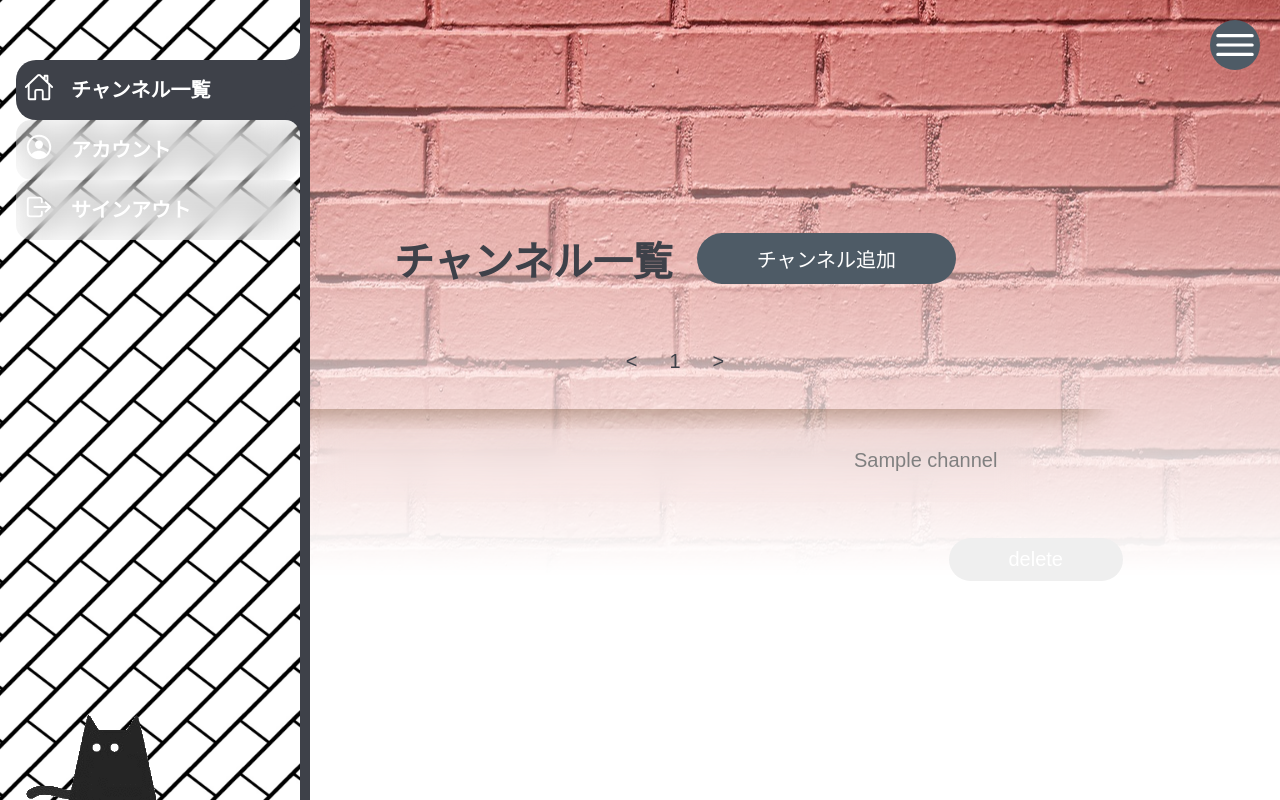
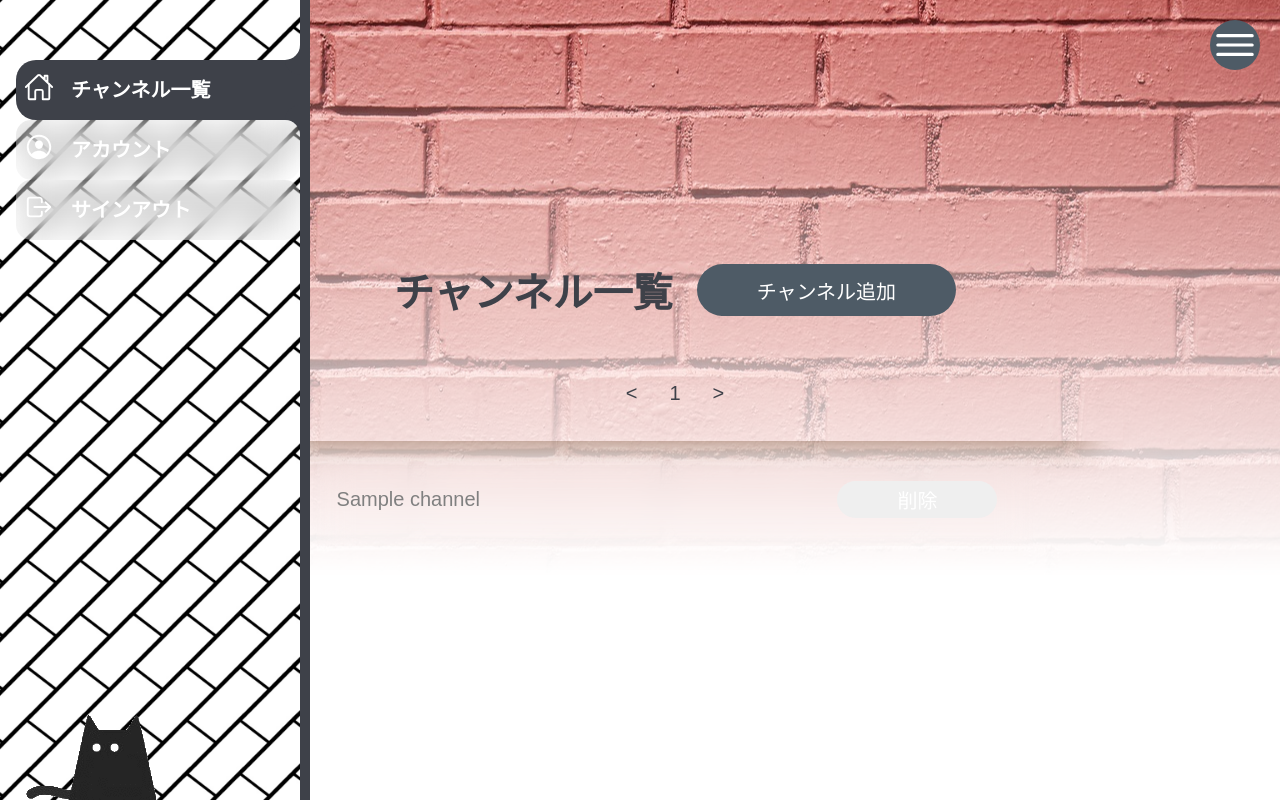
Before and after one commit to var-co-jp/hackathon-begginers-sample, a Flask app: page / in a window 1280 px wide. Run offline with Flask 2, Linux system fonts and the light colour scheme; tables that the repository leaves empty hold one stand-in row (values such as "Sample post"); some web fonts are replaced.

Commit message:
[add] チャンネル削除ボタン追加

```diff
--- a/static/css/main.css
+++ b/static/css/main.css
@@ -70,15 +70,17 @@
 .channel-box li {
   list-style: none;
   margin-bottom: 5px;
-  padding-bottom: 5px;
+  padding-bottom: 3px;
   padding-right: 16px;
-  margin-left: auto;
   box-sizing: border-box;
+  display: flex;
+  justify-content: space-between;
+  align-items: center;
 }
 
 .channel-box li:hover {
   border-bottom: 1px solid lightgrey;
-  padding-bottom: 4px;
+  padding-bottom: 2px;
   cursor: pointer;
 }
 
@@ -88,6 +90,15 @@
 
 .channel-box li a:hover {
   color: var(--dark_pink);
+}
+
+.channel-delete-btn {
+  margin: 0;
+  padding: 0.2em 3em;
+}
+
+.channel-delete-btn:hover {
+  background-color: var(--carbon);
 }
 
 .pagination-container,
--- a/static/js/pagenation.js
+++ b/static/js/pagenation.js
@@ -29,12 +29,19 @@ const pagination = () => {
     const last = page * STEP;
     channels.forEach((item, i) => {
       if (i < first - 1 || i > last - 1) return;
-      let a = document.createElement("a");
-      let li = document.createElement("li");
+      const a = document.createElement("a");
+      const li = document.createElement("li");
       const url = `/detail/${item.id}`;
       a.innerText = item.name;
       a.setAttribute("href", url);
       li.appendChild(a);
+      //// もしチャンネル作成者uidとuidが同じだったら削除ボタンを追加
+      const deleteButton = document.createElement("button");
+      deleteButton.value = item.id;
+      deleteButton.innerText = "削除";
+      deleteButton.classList.add("channel-delete-btn");
+      li.appendChild(deleteButton);
+      /////
       ul.appendChild(li);
     });
   };
--- a/templates/index.html
+++ b/templates/index.html
@@ -17,7 +17,6 @@
         <ul class="channel-box"></ul>
         {% include 'modal/add-channel.html' %}
         {% include 'modal/delete-confirmation.html' %}
-        <button id="delete-channel-btn">delete</button>
       </div>
     </div>
 {% endblock %}
```
